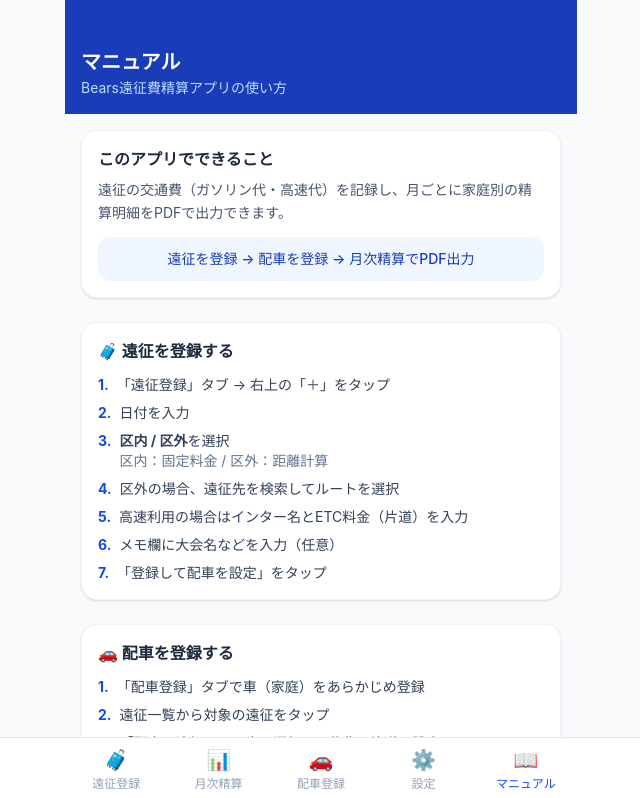
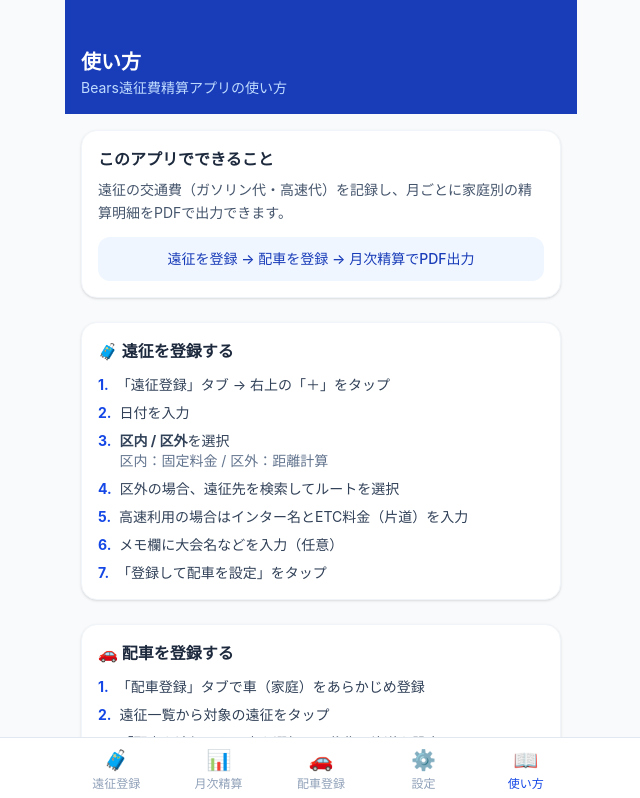
Before and after one commit to yotada-crypto/bears-transport, a Next.js app: page /help in a window 1280 px wide. Shown: the top 798 px of the page, without its empty margins (319-959 px from the left). Built offline with nearby package versions, Linux system fonts and the light colour scheme.

Commit message:
fix: rename manual to 使い方 in nav and help page header

```diff
--- a/app/help/page.tsx
+++ b/app/help/page.tsx
@@ -2,7 +2,7 @@
   return (
     <div>
       <header className="bg-blue-800 text-white px-4 pt-12 pb-4">
-        <h1 className="text-xl font-bold">マニュアル</h1>
+        <h1 className="text-xl font-bold">使い方</h1>
         <p className="text-blue-200 text-sm mt-0.5">Bears遠征費精算アプリの使い方</p>
       </header>
 
--- a/components/Navigation.tsx
+++ b/components/Navigation.tsx
@@ -8,7 +8,7 @@
   { href: '/monthly', label: '月次精算', icon: '📊' },
   { href: '/households', label: '配車登録', icon: '🚗' },
   { href: '/settings', label: '設定', icon: '⚙️' },
-  { href: '/help', label: 'マニュアル', icon: '📖' },
+  { href: '/help', label: '使い方', icon: '📖' },
 ]
 
 export default function Navigation() {
```
